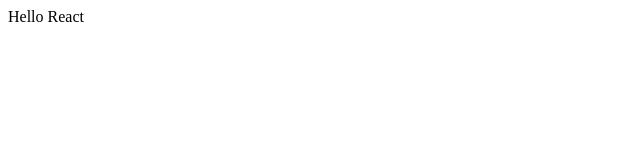
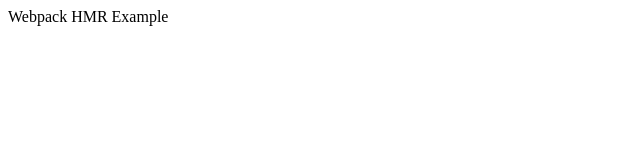
Before and after one commit to tommyrharper/webpack-tutorial, a React app: page / in a window 1280 px wide. Shown: the top 160 px of the page, without its empty margins (0-640 px from the left). Built offline with nearby package versions, Linux system fonts and the light colour scheme; the HTML template or start-up script is replaced by a standard one.

Commit message:
Add App.js

```diff
--- /dev/null
+++ b/src/components/App.js
@@ -0,0 +1,9 @@
+import React from 'react'
+
+const App = ({ props }) => (
+  <div>
+    Webpack HMR Example
+  </div>
+)
+
+export default App
--- a/src/index.js
+++ b/src/index.js
@@ -1,7 +1,11 @@
 import React from 'react'
 import ReactDOM from 'react-dom'
+import App from './components/App'
+
+// Opt-in to Webpack hot module replacement
+if (module.hot) module.hot.accept()
 
 ReactDOM.render(
-  React.createElement('div', null, `Hello React`),
+  <App />,
   document.getElementById('app')
 )
```
